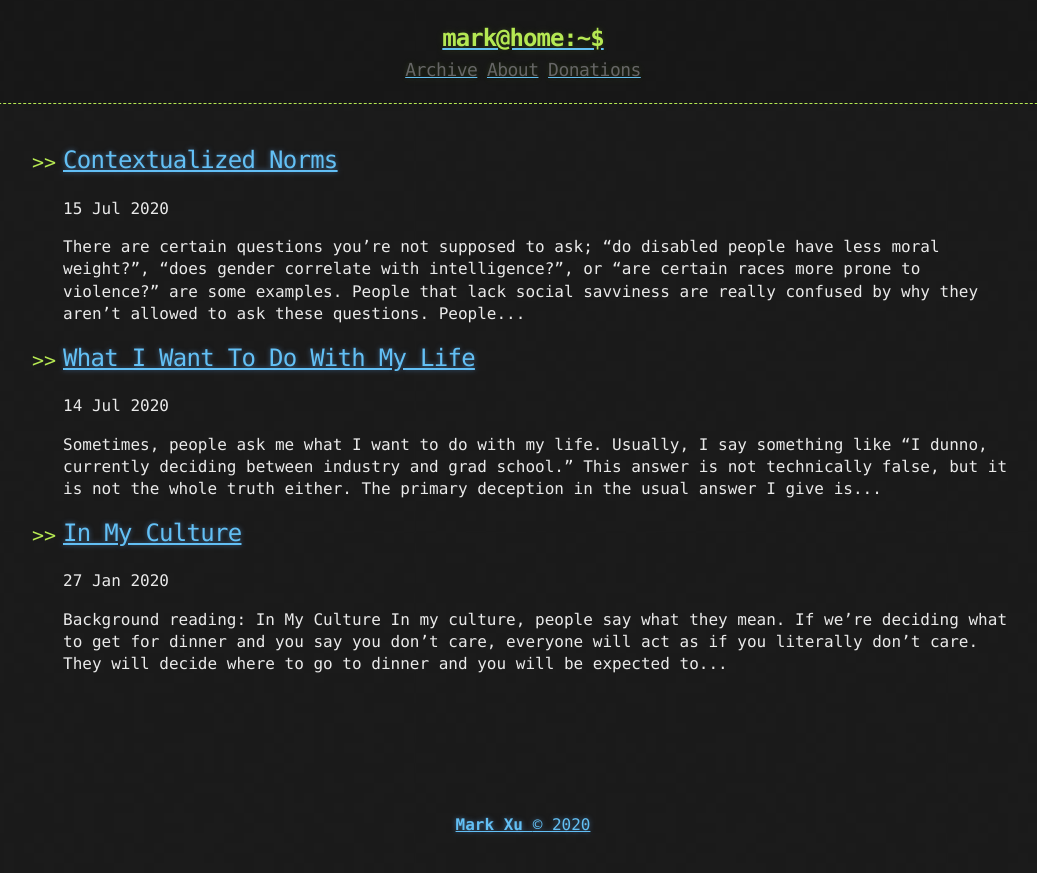
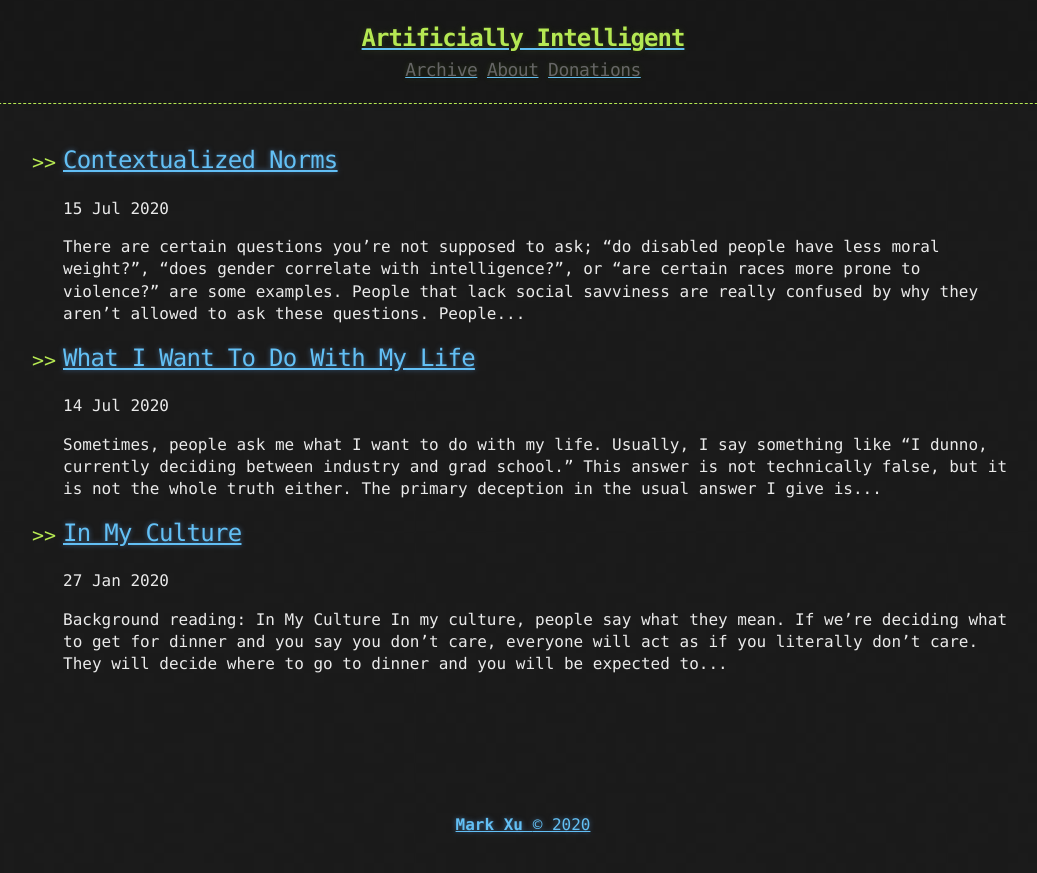
Before and after one commit to tocttou/hacker-blog, a Jekyll site: the page built from index.html, in a window 1280 px wide. Shown: the top 873 px of the page, without its empty margins (117-1154 px from the left). Built offline with Jekyll 4.4.1, drawn with Linux system fonts in a browser that asks for light colours; the list of posts is cut into pages by our own code.

Commit message:
Update header.html

```diff
--- a/_includes/header.html
+++ b/_includes/header.html
@@ -1,8 +1,7 @@
 <header>
   <div>
     <a href="{{ "/" | prepend: site.baseurl | replace: '//', '/' }}">
-    {% assign owner_first_name = site.owner | split: " " %}
-    <h1>{{ owner_first_name[0] | downcase }}@home:~$</h1>
+    <h1>Artificially Intelligent</h1>
     </a>
     <div class="header-links">
       {% include links.html %}
```
